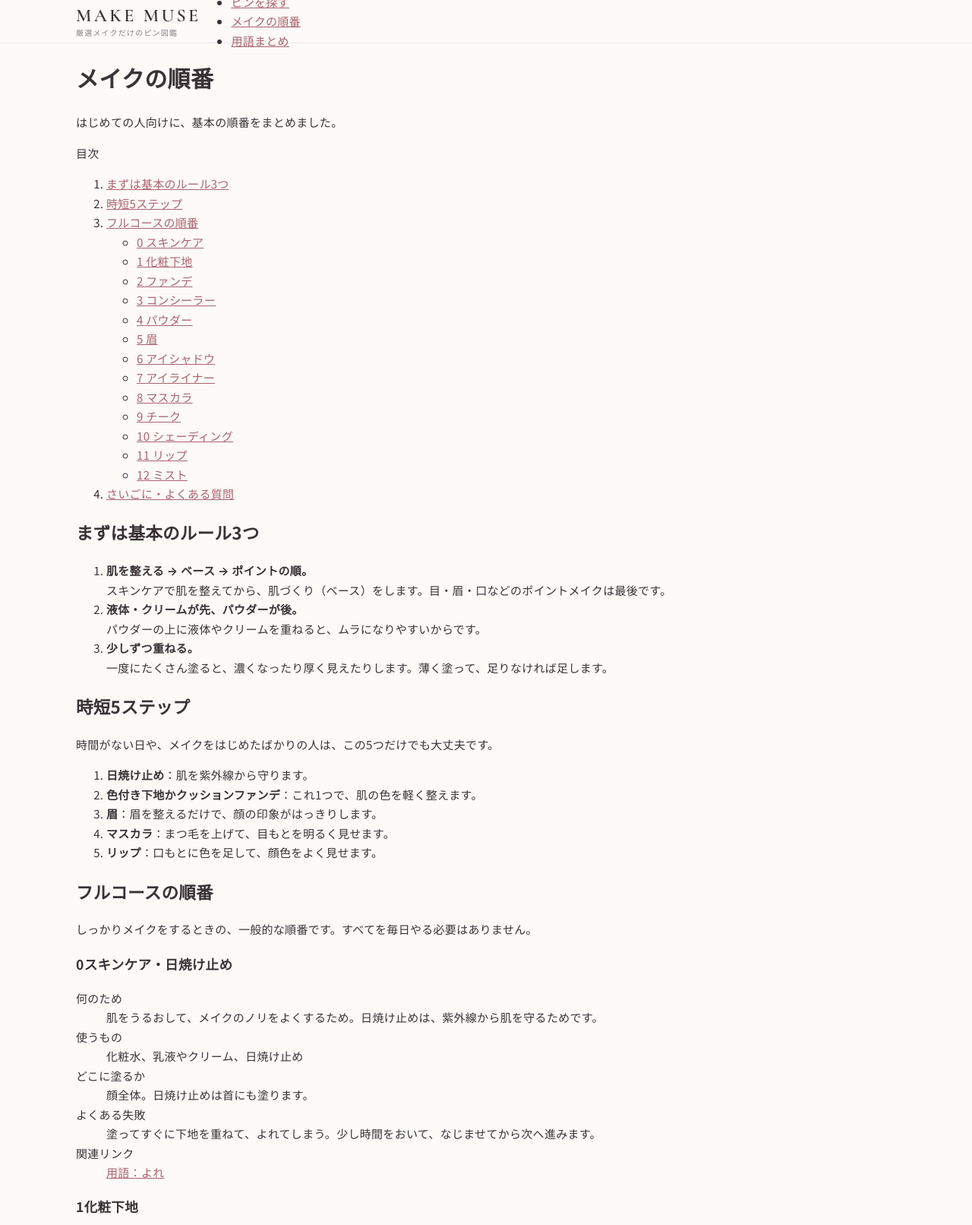
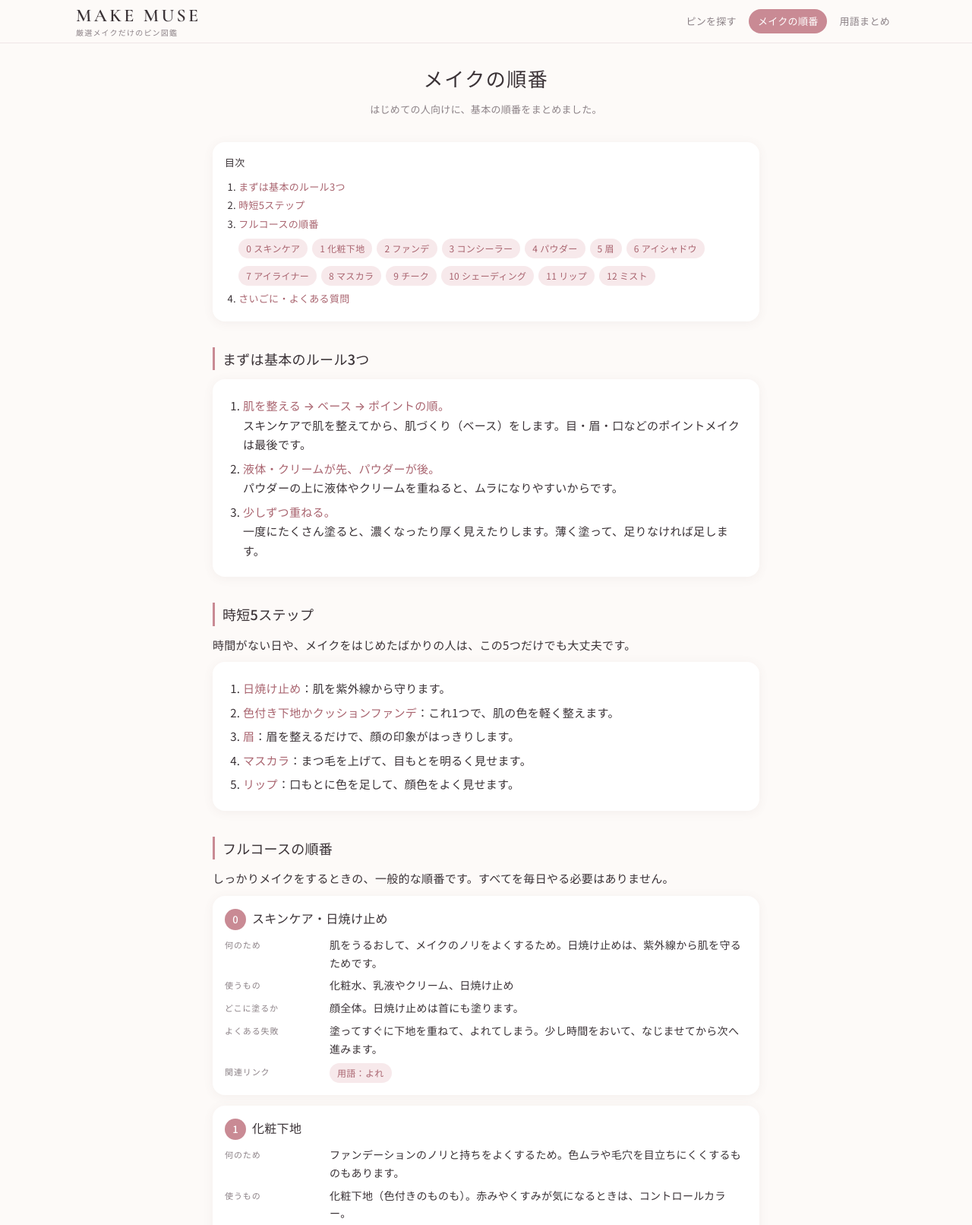
Before and after one commit to makemuse/makemuse.github.io, a plain HTML site: page guide.html in a window 1280 px wide. Shown: the top 1612 px of the page at 76% size. Drawn offline with nearby package versions, Linux system fonts and the light colour scheme.

Commit message:
style.css: メニューと読みものページのスタイルを追加

```diff
--- a/css/style.css
+++ b/css/style.css
@@ -41,14 +41,28 @@ button { font: inherit; color: inherit; cursor: pointer; }
   -webkit-backdrop-filter: blur(8px);
   border-bottom: 1px solid var(--line);
 }
-.site-header .container { display: flex; align-items: center; height: 56px; }
-.logo { display: flex; flex-direction: column; text-decoration: none; color: var(--text); line-height: 1.1; }
+.site-header .container { display: flex; flex-wrap: wrap; align-items: center; column-gap: 16px; min-height: 56px; }
+.logo { display: flex; flex-direction: column; text-decoration: none; color: var(--text); line-height: 1.1; padding: 9px 0 6px; }
+
+/* 共通メニュー（スマホは2段目、PCはロゴの右） */
+.site-nav { width: 100%; }
+.site-nav ul {
+  display: flex; gap: 4px; margin: 0 -4px; padding: 0 0 8px; list-style: none;
+  overflow-x: auto; scrollbar-width: none;
+}
+.site-nav ul::-webkit-scrollbar { display: none; }
+.site-nav a {
+  display: block; padding: 5px 12px; border-radius: 999px;
+  font-size: 12px; color: var(--muted); text-decoration: none; white-space: nowrap;
+}
+.site-nav a:hover { color: var(--accent-deep); background: var(--accent-soft); }
+.site-nav a[aria-current="page"] { background: var(--accent); color: #fff; }
 .logo-en { font-family: var(--font-en); font-size: 24px; font-weight: 600; letter-spacing: .14em; }
 .logo-ja { font-size: 10px; color: var(--muted); letter-spacing: .12em; margin-top: 2px; }
 
 /* ---------- hero ---------- */
 .hero { padding: 22px 4px 6px; text-align: center; }
-.hero-lead { margin: 0; font-size: 14px; color: var(--muted); }
+.hero-lead { margin: 0; font-size: 14px; font-weight: 400; line-height: 1.7; color: var(--muted); }
 
 /* ---------- search ---------- */
 .search { margin: 14px 0 6px; }
@@ -234,4 +248,102 @@ button { font: inherit; color: inherit; cursor: pointer; }
   .hero { padding-top: 34px; }
   .hero-lead { font-size: 15px; }
   .search { max-width: 640px; margin-left: auto; margin-right: auto; }
+  .site-header .container { flex-wrap: nowrap; height: 56px; }
+  .logo { padding: 0; }
+  .site-nav { width: auto; margin-left: auto; }
+  .site-nav ul { padding: 0; }
+  .site-nav a { font-size: 13px; }
 }
+
+/* =========================================================
+   読みものページ（メイクの順番 / 用語まとめ）
+   ========================================================= */
+.doc { max-width: 760px; padding-bottom: 8px; }
+.doc [id] { scroll-margin-top: 108px; }
+.doc-head { padding: 24px 4px 4px; text-align: center; }
+.doc-head h1 { margin: 0 0 8px; font-size: 22px; font-weight: 500; letter-spacing: .06em; }
+.doc-lead { margin: 0; font-size: 13px; color: var(--muted); }
+.doc h2 {
+  margin: 34px 0 12px; font-size: 18px; font-weight: 500;
+  padding-left: 10px; border-left: 3px solid var(--accent);
+}
+.doc h3 { margin: 0 0 8px; font-size: 16px; font-weight: 500; }
+.doc p { margin: 0 0 10px; }
+.note { font-size: 12px; color: var(--muted); }
+
+.panel {
+  background: var(--surface); border-radius: var(--radius); box-shadow: var(--shadow);
+  padding: 16px;
+}
+
+/* 目次・ジャンプボタン */
+.toc { margin-top: 18px; }
+.toc-title { margin: 0 0 8px; font-size: 13px; font-weight: 500; }
+.toc ol, .toc ul { margin: 0; padding-left: 1.4em; font-size: 13px; }
+.toc li { margin: 2px 0; }
+.toc .toc-sub { display: flex; flex-wrap: wrap; gap: 6px; padding: 6px 0 2px; list-style: none; }
+.toc a { text-decoration: none; }
+.toc a:hover { text-decoration: underline; }
+
+.chip-link {
+  display: inline-block; border-radius: 999px; padding: 3px 10px;
+  font-size: 12px; text-decoration: none; white-space: nowrap;
+  background: var(--accent-soft); color: var(--accent-deep);
+}
+.chip-link:hover { background: var(--accent); color: #fff; }
+.chip-link--pin { background: var(--surface); border: 1px solid var(--accent); }
+
+/* 基本ルール・時短ステップ */
+.rule-list, .quick-list { margin: 0; padding-left: 1.6em; }
+.rule-list li, .quick-list li { margin: 6px 0; }
+.rule-list b, .quick-list b { font-weight: 500; color: var(--accent-deep); }
+
+/* フルコースのステップ */
+.steps { display: flex; flex-direction: column; gap: 14px; }
+.step-num {
+  display: inline-flex; align-items: center; justify-content: center;
+  min-width: 28px; height: 28px; margin-right: 8px; border-radius: 50%;
+  background: var(--accent); color: #fff; font-size: 13px; font-weight: 500;
+}
+.step-tip { margin: 0 0 8px; font-size: 13px; color: var(--accent-deep); }
+.step-dl { margin: 0; display: grid; grid-template-columns: 1fr; gap: 2px; font-size: 14px; }
+.step-dl dt { font-size: 11px; color: var(--muted); letter-spacing: .08em; margin-top: 6px; }
+.step-dl dd { margin: 0; }
+.links-row { display: flex; flex-wrap: wrap; gap: 6px; }
+@media (min-width: 720px) {
+  .step-dl { grid-template-columns: 9em 1fr; column-gap: 12px; row-gap: 6px; }
+  .step-dl dt { margin-top: 2px; }
+}
+
+/* よくある質問 */
+.faq { display: flex; flex-direction: column; gap: 8px; }
+.faq details { background: var(--surface); border-radius: 12px; box-shadow: var(--shadow); padding: 12px 16px; }
+.faq summary { cursor: pointer; font-weight: 500; font-size: 14px; }
+.faq details p { margin: 8px 0 0; font-size: 14px; }
+
+/* 用語まとめ */
+.gl-tools { position: relative; }
+.gl-search { margin: 0 0 12px; }
+.gl-search input {
+  width: 100%; border: 1px solid var(--line); border-radius: 999px; background: var(--surface);
+  padding: 11px 16px; font: inherit; font-size: 16px; color: var(--text); outline: 0;
+}
+.gl-search input:focus { border-color: var(--accent); }
+.gl-count { min-height: 1.4em; margin: 6px 6px 0; font-size: 12px; color: var(--muted); }
+.jump, .toc .jump { display: flex; flex-wrap: wrap; gap: 6px; margin: 0; padding: 0; list-style: none; }
+.gl-cat { margin-top: 6px; }
+.terms { display: flex; flex-direction: column; gap: 12px; }
+.term h3 { display: flex; flex-wrap: wrap; align-items: baseline; gap: 6px; }
+.term-yomi { font-size: 12px; color: var(--muted); font-weight: 400; }
+.term-langs { margin: 0 0 8px; display: grid; grid-template-columns: auto 1fr; gap: 2px 10px; font-size: 13px; }
+.term-langs dt { font-size: 11px; color: var(--muted); padding-top: 2px; }
+.term-langs dd { margin: 0; overflow-wrap: anywhere; }
+.term-langs .blank { color: #c4b8bb; }
+.term-short { margin: 0 0 6px; font-weight: 500; font-size: 14px; }
+.term-more { margin: 0 0 10px; font-size: 14px; }
+.term-foot { display: flex; flex-wrap: wrap; gap: 6px; align-items: center; font-size: 12px; color: var(--muted); }
+.gl-empty { text-align: center; padding: 24px 16px; color: var(--muted); font-size: 14px; }
+@media (min-width: 720px) {
+  .doc [id] { scroll-margin-top: 76px; }
+  .doc-head h1 { font-size: 26px; }
+}
```
